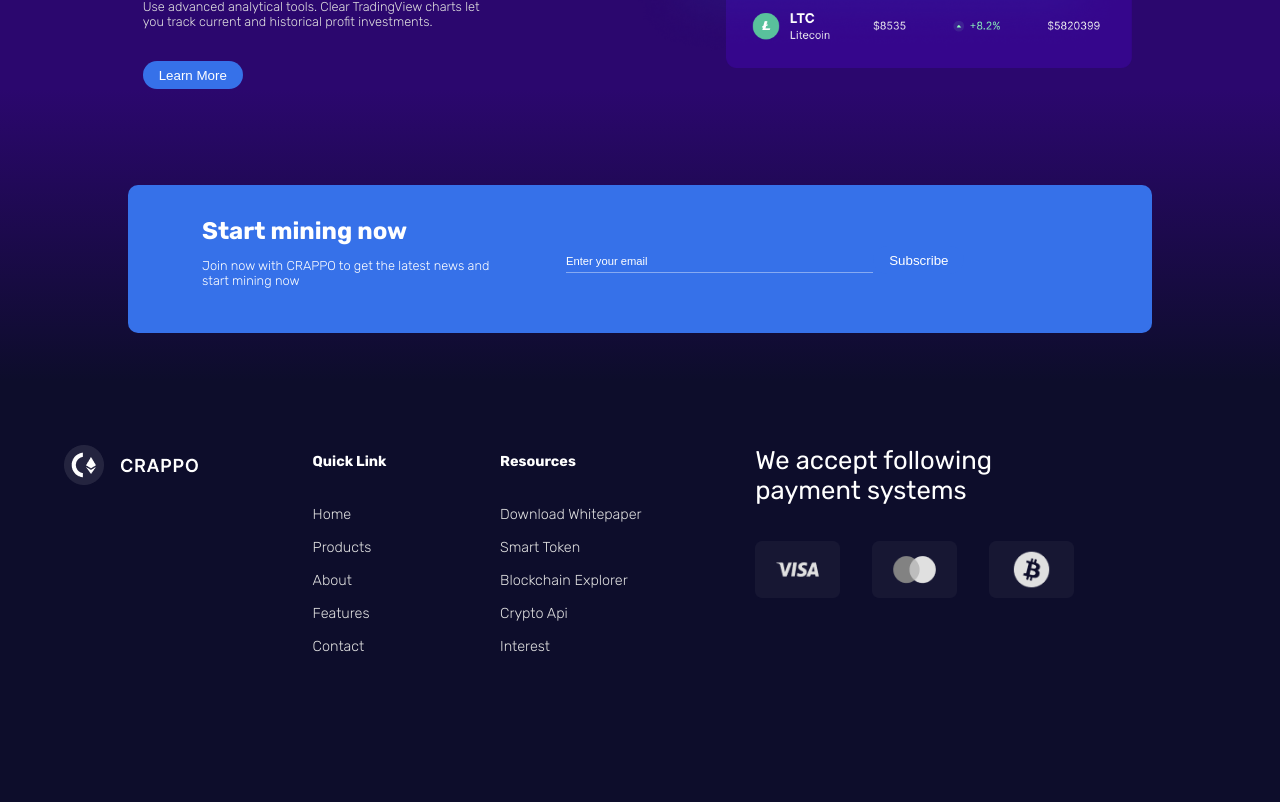
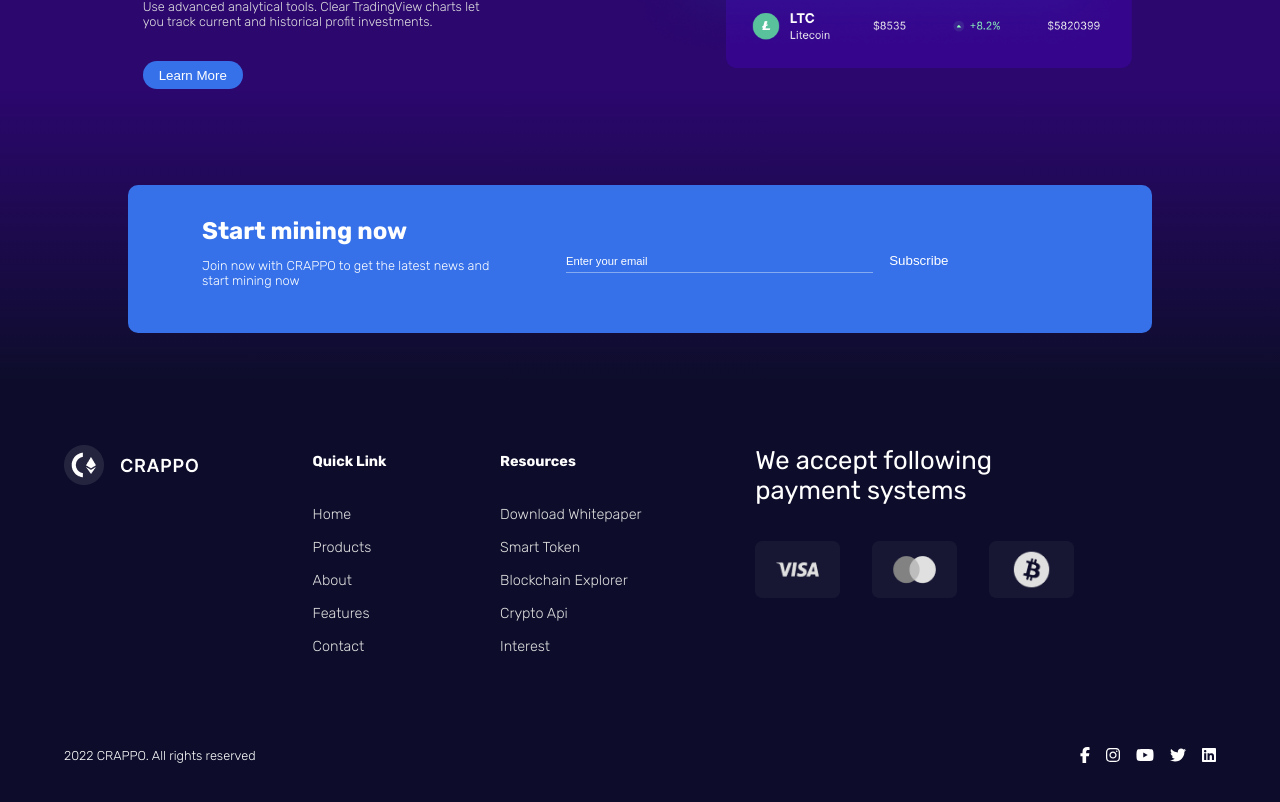
Before and after one commit to The-indigo/crappo, a React (Create React App) app: page / in a window 1280 px wide. Shown: the part 3548-4350 px from the top of the page. Before the commit the page ends 4267 px from the top, so only its background shows below. Built offline with nearby package versions, Linux system fonts and the light colour scheme.

Commit message:
footer fonts

```diff
--- a/package.json
+++ b/package.json
@@ -4,6 +4,7 @@
   "private": true,
   "dependencies": {
     "@fortawesome/fontawesome-svg-core": "^6.2.0",
+    "@fortawesome/free-brands-svg-icons": "^6.2.0",
     "@fortawesome/free-solid-svg-icons": "^6.2.0",
     "@fortawesome/react-fontawesome": "^0.2.0",
     "@testing-library/jest-dom": "^5.16.5",
--- a/src/components/Intro/Home.css
+++ b/src/components/Intro/Home.css
@@ -366,12 +366,14 @@
 
     /**********************************Footer section***********************************/
 
+    .footer {
+        padding-bottom: 3rem;
+    }
 
     .footer-div {
         display: flex;
-        /* align-items: baseline; */
         justify-content: space-between;
-        padding: 4rem 0;
+        padding-top: 4rem;
 
     }
 
@@ -422,4 +424,20 @@
     .footer-we-accept-logos img {
         width: 100%;
     }
+
+    .footer-allrights-div {
+        display: flex;
+        align-items: center;
+        margin-top: 5rem;
+        justify-content: space-between;
+    }
+
+    .footer-allrights-div p {
+        font-size: .8rem;
+        font-weight: 100;
+    }
+
+    .footer-font+.footer-font {
+        margin-left: 1rem;
+    }
 }
--- a/src/components/Intro/Home.js
+++ b/src/components/Intro/Home.js
@@ -1,5 +1,8 @@
 import Button from "../Button/Button";
+import { FontAwesomeIcon } from "@fortawesome/react-fontawesome";
+// import { faBars, faX } from
 import "./Home.css";
+import { faFacebook, faFacebookF, faInstagram, faLinkedin, faTwitter, faYoutube } from "@fortawesome/free-brands-svg-icons";
 
 const Home = () => {
   return (
@@ -230,6 +233,17 @@ const Home = () => {
               </div>
             </div>
           </div>
+
+        </div>
+        <div className="footer-allrights-div App">
+          <p>2022 CRAPPO. All rights reserved</p>
+          <div>
+            <FontAwesomeIcon className="footer-font" icon={faFacebookF}/>
+            <FontAwesomeIcon className="footer-font" icon={faInstagram} />
+            <FontAwesomeIcon className="footer-font" icon={faYoutube} />
+            <FontAwesomeIcon className="footer-font" icon={faTwitter} />
+            <FontAwesomeIcon className="footer-font" icon={faLinkedin}/>
+          </div>
           </div>
       </footer>
     </main>
```
Also changed, not shown: 1 other file (tests, documents, lock files or other folders).
